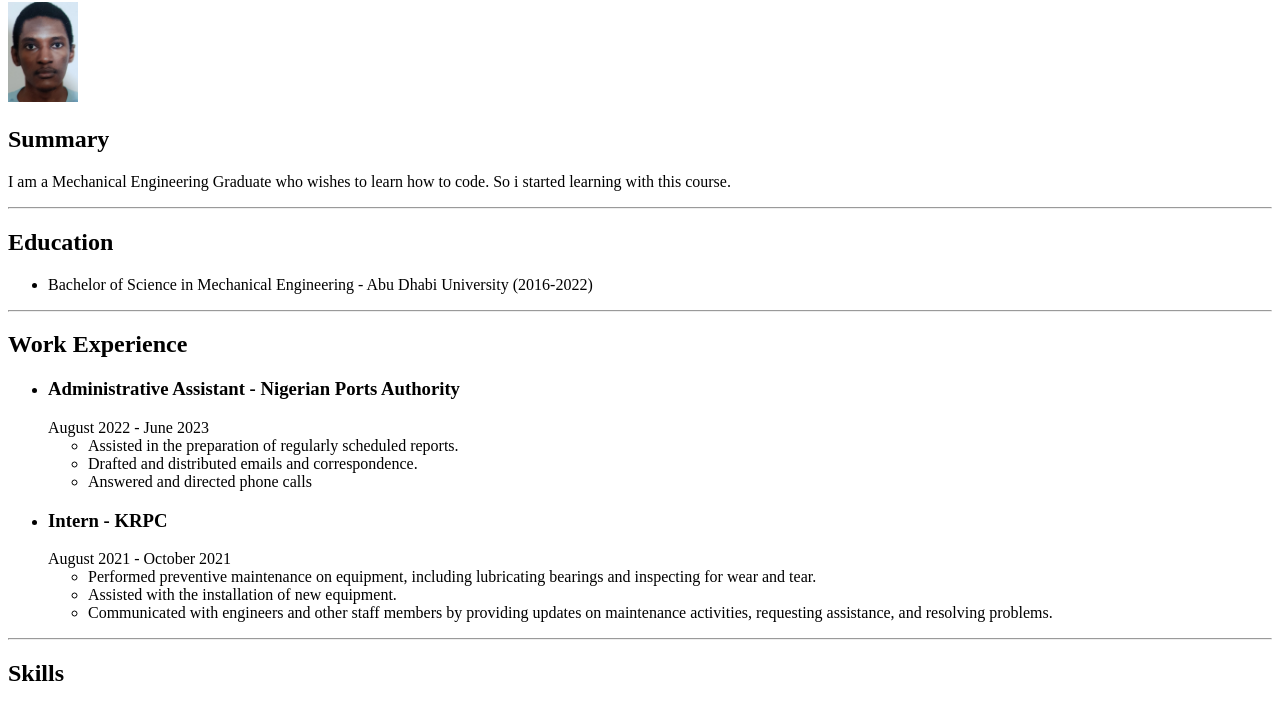
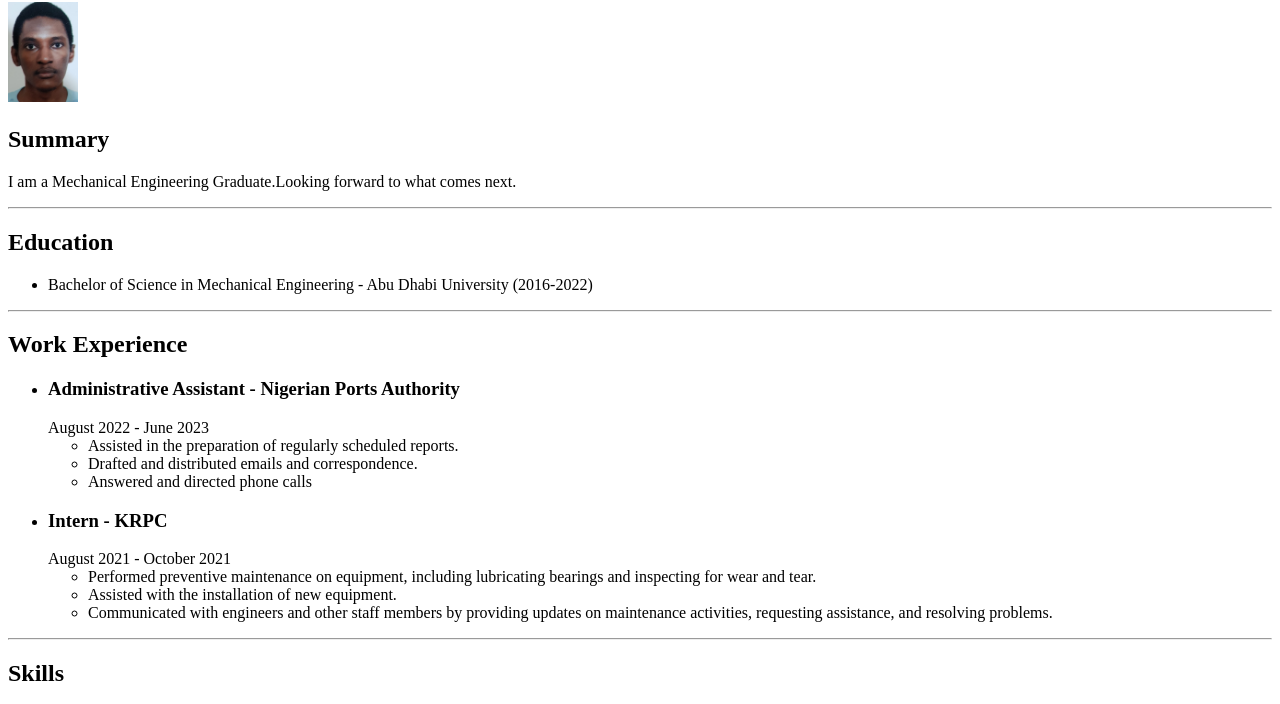
Before and after one commit to Aeyidris/Resume, a plain HTML site: page index.html in a window 1280 px wide. Shown: the part 78-782 px from the top of the page. Drawn offline with Linux system fonts and the light colour scheme.

Commit message:
Update index.html

```diff
--- a/index.html
+++ b/index.html
@@ -9,8 +9,7 @@
     <img src= "images/Me.jpg" alt="Picture" height="100px" />
     <h2>Summary</h2>
     <p>
-      I am a Mechanical Engineering Graduate who wishes to learn how to code. So
-      i started learning with this course.
+      I am a Mechanical Engineering Graduate.Looking forward to what comes next.
     </p>
     <hr />
     <h2>Education</h2>
```
